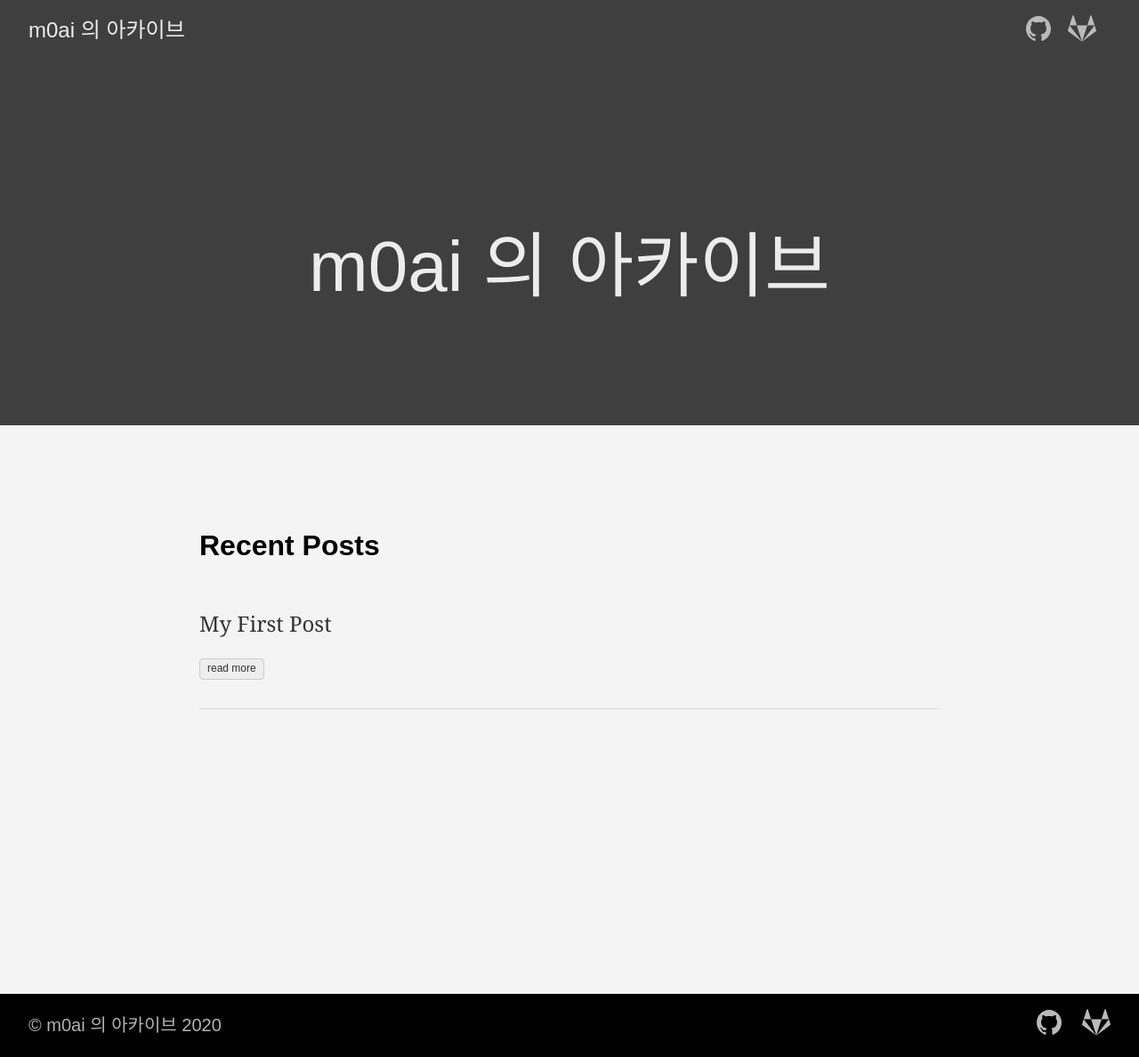
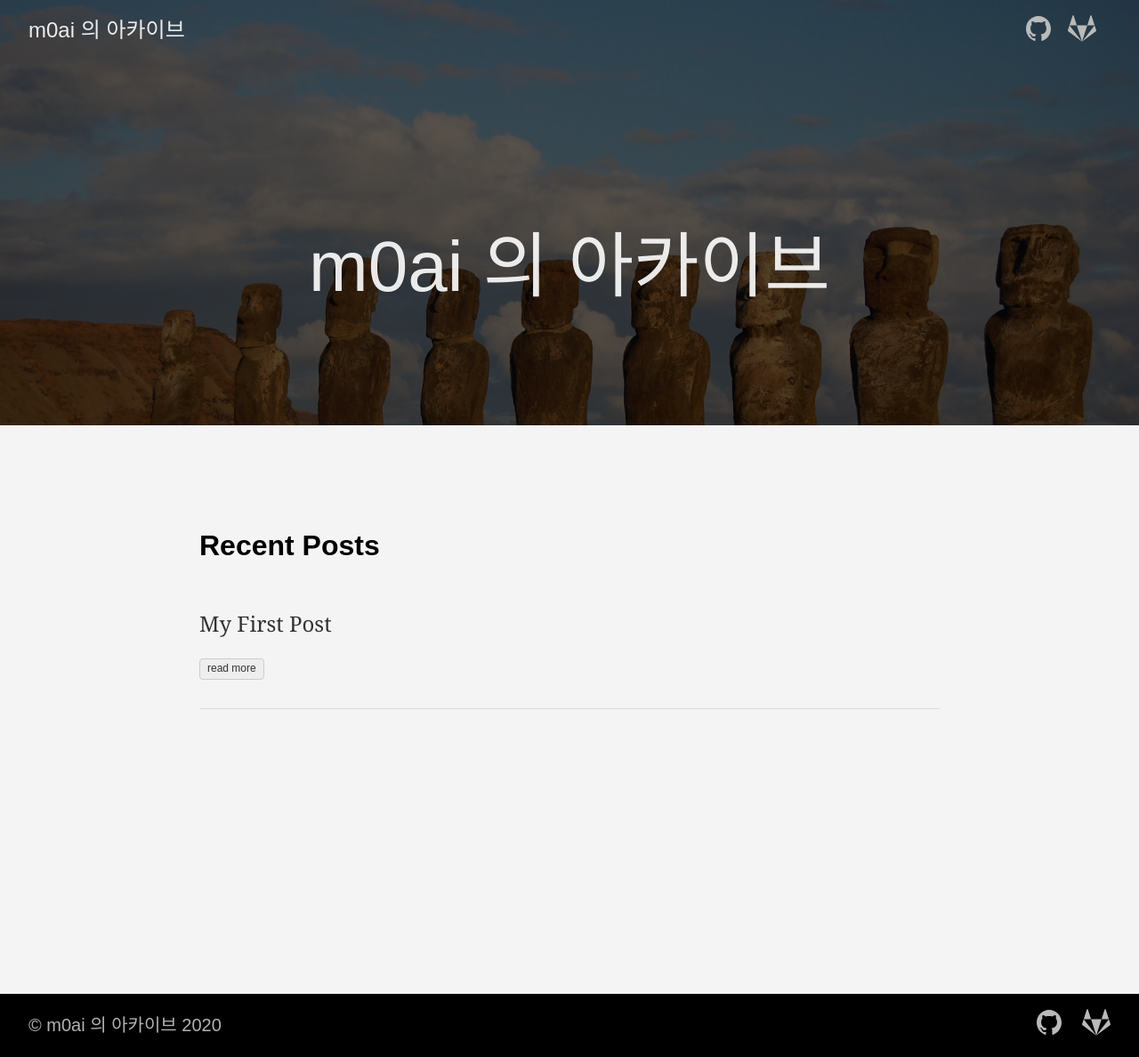
Before and after one commit to m0ai/m0ai.github.com, a Jekyll site: the page index.html, which Jekyll copies as it is, in a window 1280 px wide. Shown: the whole page at 89% size. Built offline with Jekyll 4.4.1, drawn with Linux system fonts in a browser that asks for light colours.

Commit message:
rebuilding site 2020년 9월 19일 토요일 01시 36분 55초 KST

```diff
--- a/categories/index.html
+++ b/categories/index.html
@@ -51,7 +51,7 @@
 
 
 
-  <header class="cover bg-top" style="background-image: url('http://m0ai.github.io/images/moais.jpg');">
+  <header class="cover bg-top" style="background-image: url('http://m0ai.github.io/images/moai.jpg');">
     <div class="bg-black-60">
       <nav class="pv3 ph3 ph4-ns" role="navigation">
   <div class="flex-l justify-between items-center center">
--- a/index.html
+++ b/index.html
@@ -51,7 +51,7 @@
 
 
 
-  <header class="cover bg-top" style="background-image: url('http://m0ai.github.io/images/moais.jpg');">
+  <header class="cover bg-top" style="background-image: url('http://m0ai.github.io/images/moai.jpg');">
     <div class="bg-black-60">
       <nav class="pv3 ph3 ph4-ns" role="navigation">
   <div class="flex-l justify-between items-center center">
--- a/posts/index.html
+++ b/posts/index.html
@@ -51,7 +51,7 @@
 
 
 
-  <header class="cover bg-top" style="background-image: url('http://m0ai.github.io/images/moais.jpg');">
+  <header class="cover bg-top" style="background-image: url('http://m0ai.github.io/images/moai.jpg');">
     <div class="bg-black-60">
       <nav class="pv3 ph3 ph4-ns" role="navigation">
   <div class="flex-l justify-between items-center center">
--- a/tags/index.html
+++ b/tags/index.html
@@ -51,7 +51,7 @@
 
 
 
-  <header class="cover bg-top" style="background-image: url('http://m0ai.github.io/images/moais.jpg');">
+  <header class="cover bg-top" style="background-image: url('http://m0ai.github.io/images/moai.jpg');">
     <div class="bg-black-60">
       <nav class="pv3 ph3 ph4-ns" role="navigation">
   <div class="flex-l justify-between items-center center">
```
Also changed, not shown: images/moai.jpg (added).
